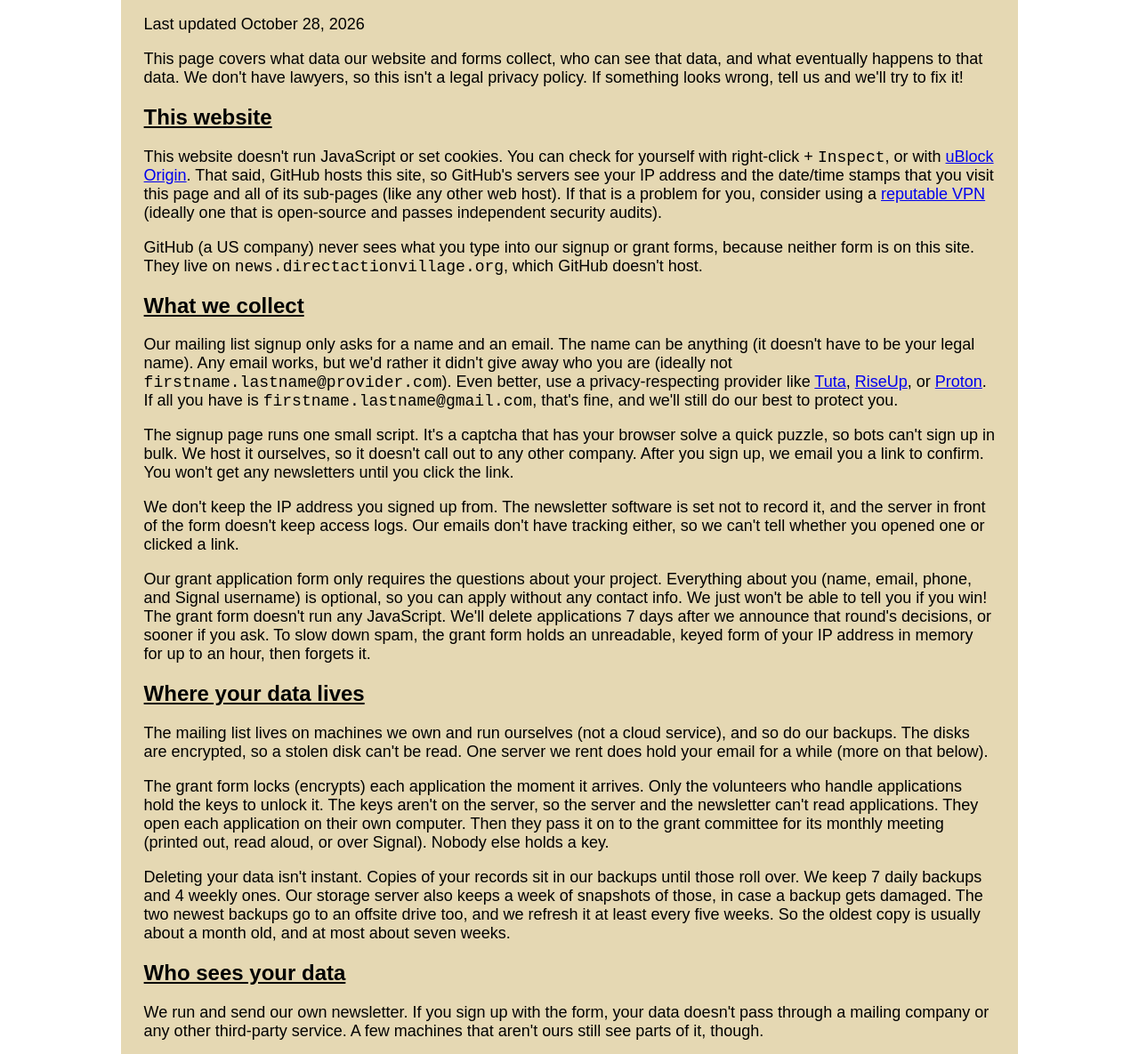
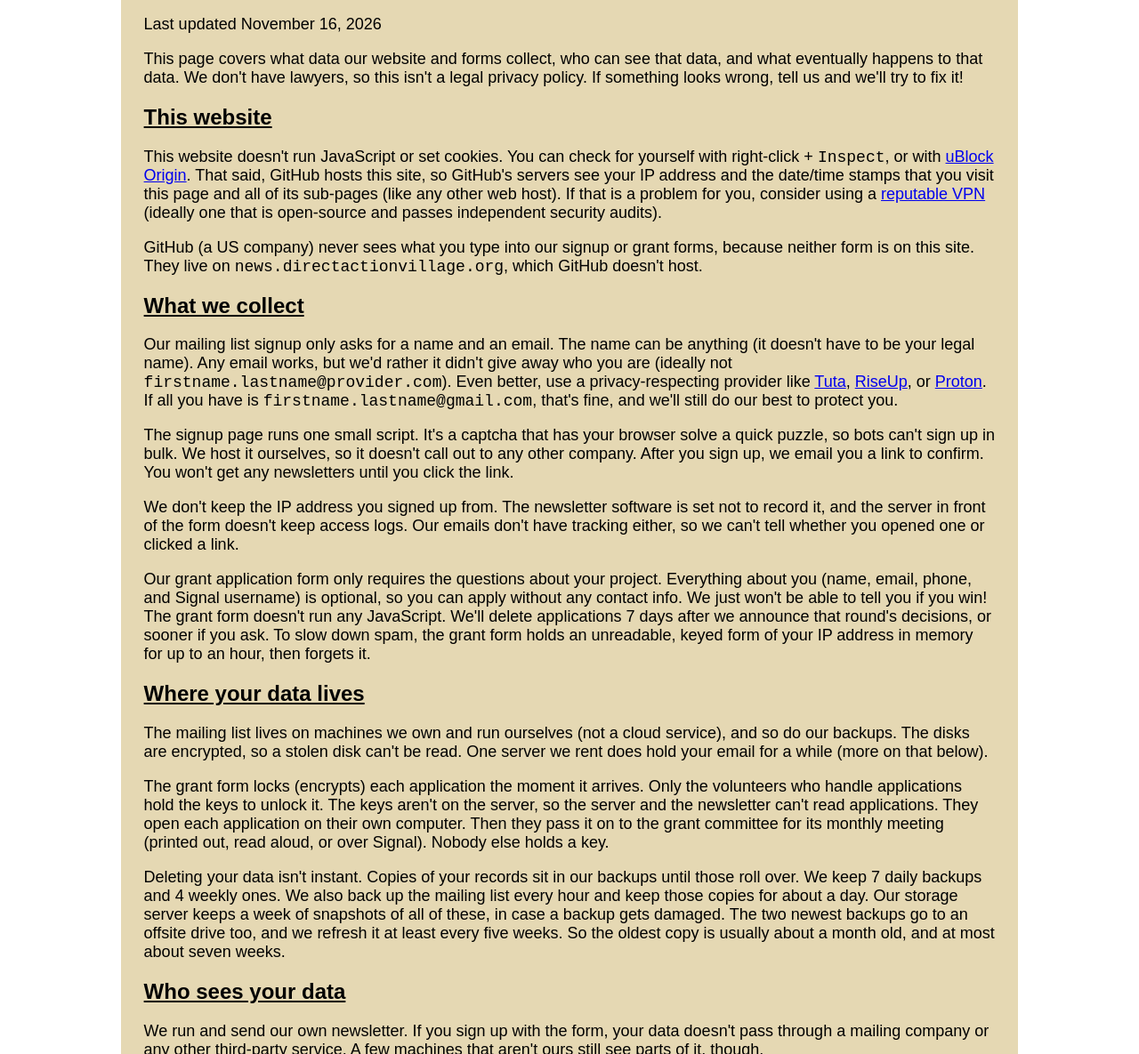
Before and after one commit to DirectActionVillage/dav-main-website, a website: page data_policy_081926.html in a window 1280 px wide. Shown: the part 287-1472 px from the top of the page at 89% size. Drawn offline with Linux system fonts and the light colour scheme.

Commit message:
info: say the mailing list is backed up hourly (#11)

```diff
--- a/data_policy_081926.html
+++ b/data_policy_081926.html
@@ -73,7 +73,7 @@
     <main>
       <div class="main">
         <h1>Data Policy</h1>
-        <p>Last updated October 28, 2026</p>
+        <p>Last updated November 16, 2026</p>
         <p>
           This page covers what data our website and forms collect, who can see
           that data, and what eventually happens to that data. We don't have
@@ -179,10 +179,12 @@
         <p>
           Deleting your data isn't instant. Copies of your records sit in our
           backups until those roll over. We keep 7 daily backups and 4 weekly
-          ones. Our storage server also keeps a week of snapshots of those, in
-          case a backup gets damaged. The two newest backups go to an offsite
-          drive too, and we refresh it at least every five weeks. So the oldest
-          copy is usually about a month old, and at most about seven weeks.
+          ones. We also back up the mailing list every hour and keep those
+          copies for about a day. Our storage server keeps a week of snapshots
+          of all of these, in case a backup gets damaged. The two newest backups
+          go to an offsite drive too, and we refresh it at least every five
+          weeks. So the oldest copy is usually about a month old, and at most
+          about seven weeks.
         </p>
 
         <h2>Who sees your data</h2>
```
